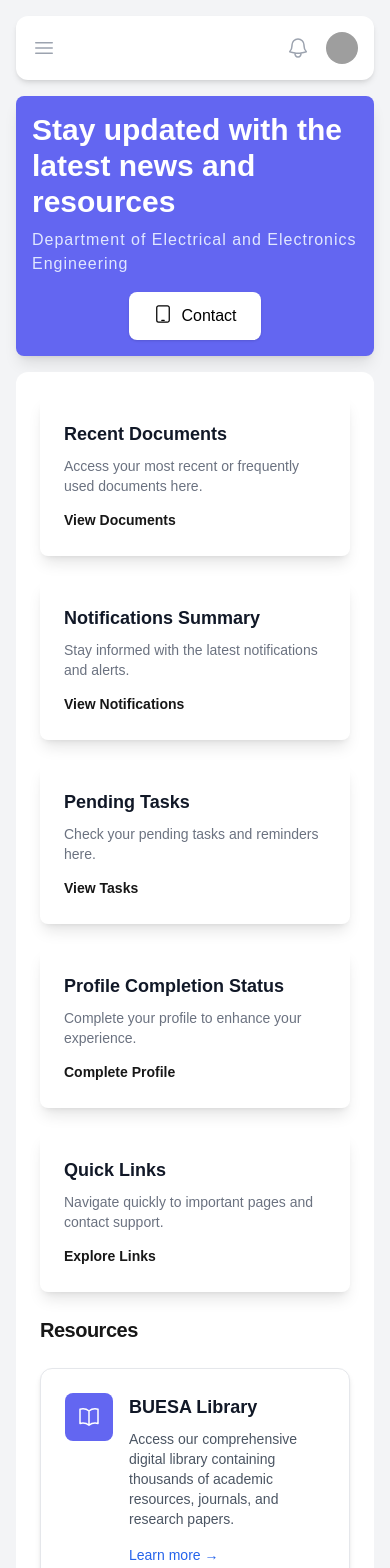
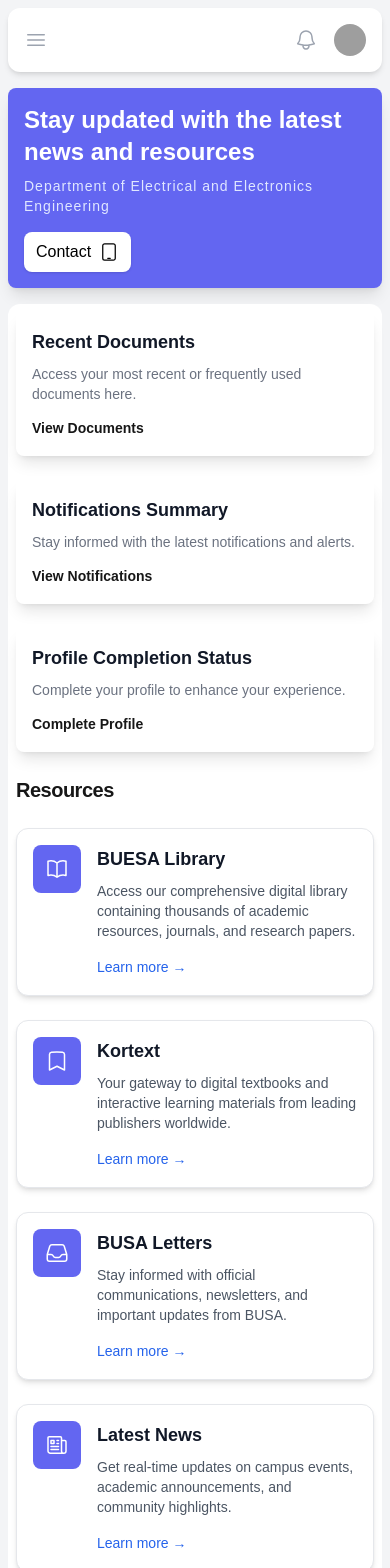
Before and after one commit to Marvellous-Udoye/departmental-website, a Next.js app: page /dashboard in a window 390 px wide. Shown: the top 1568 px of the page. Built offline with nearby package versions, Linux system fonts and the light colour scheme; grey boxes are pictures that could not be loaded.

Commit message:
feat(dashboard and components folder): implement responsiveness on dashboard home page

```diff
--- a/src/app/dashboard/layout.tsx
+++ b/src/app/dashboard/layout.tsx
@@ -8,7 +8,7 @@ export default function DashboardLayout({ children }: { children: React.ReactNod
       <Sidebar />
       <main className="absolute lg:left-[225px] max-w-[1124px] w-full">
 
-        <div className="bg-gray-100 p-4">
+        <div className="bg-gray-100 p-2 +md:p-4">
           <Navbar />
           <Banner />
           {children}
--- a/src/app/dashboard/notifications/page.tsx
+++ b/src/app/dashboard/notifications/page.tsx
@@ -109,9 +109,9 @@ export default function Notifications() {
       {isDrawerOpen && selectedNotification && (
         <Drawer
           onClose={() => setIsDrawerOpen(false)}
-          notificationBody={selectedNotification.subject}
+          notificationBody={selectedNotification.body}
           notificationDate={selectedNotification.date}
-          notificationSubject={selectedNotification.body}
+          notificationSubject={selectedNotification.subject}
 
         />
       )}
--- a/src/app/dashboard/page.tsx
+++ b/src/app/dashboard/page.tsx
@@ -22,6 +22,13 @@ const upcomingEvents = [
   { id: 3, title: 'Thesis Defense', date: 'Nov 20', time: '13:30', type: 'academic' }
 ];
 
+const quickActions = [
+  { label: 'Download Documents', icon: <DocumentTextIcon className="w-4 h-4" /> },
+  { label: 'Download Academic Calender', icon: <CalendarIcon className="w-4 h-4" /> },
+  { label: 'View Course Materials', icon: <BookOpenIcon className="w-4 h-4" /> },
+  { label: 'Visit Student Portal', icon: <ChartBarIcon className="w-4 h-4" /> }
+]
+
 const quickAccessItems = [
   {
     title: 'Recent Documents',
@@ -36,22 +43,10 @@ const quickAccessItems = [
     color: 'green'
   },
   {
-    title: 'Pending Tasks',
-    description: 'Check your pending tasks and reminders here.',
-    actionLabel: 'View Tasks',
-    color: 'yellow'
-  },
-  {
     title: 'Profile Completion Status',
     description: 'Complete your profile to enhance your experience.',
     actionLabel: 'Complete Profile',
     color: 'purple'
-  },
-  {
-    title: 'Quick Links',
-    description: 'Navigate quickly to important pages and contact support.',
-    actionLabel: 'Explore Links',
-    color: 'red'
   }
 ];
 
@@ -102,7 +97,7 @@ const teamMembers: TeamMemberProps[] = [
 ];
 
 const QuickAccessCard = ({ title, description, actionLabel, color = 'blue' }: ResourceProps) => (
-  <div className="p-6 rounded-lg shadow-lg transition-transform transform hover:scale-105 hover:shadow-xl relative overflow-hidden">
+  <div className="p-4 md:p-6 rounded-lg shadow-lg transition-transform transform lg:hover:scale-105 hover:shadow-xl relative overflow-hidden">
     <div className={`absolute -top-8 -right-8 bg-${color}-100 p-4 rounded-full`}></div>
     <h4 className="font-bold text-lg mb-2 text-gray-900">{title}</h4>
     <p className="text-sm text-gray-500 mb-3">{description}</p>
@@ -113,7 +108,7 @@ const QuickAccessCard = ({ title, description, actionLabel, color = 'blue' }: Re
 );
 
 const ResourceCard = ({ title, description, icon }: ResourceProps) => (
-  <div className="group bg-white dark:bg-gray-800 p-6 rounded-xl shadow-md hover:shadow-xl transition-all duration-300 transform hover:-translate-y-1 border border-gray-200 dark:border-gray-700">
+  <div className="group bg-white dark:bg-gray-800 p-4 md:p-6 rounded-xl shadow-md lg:hover:shadow-xl transition-all duration-300 transform hover:-translate-y-1 border border-gray-200 dark:border-gray-700">
     <div className="flex items-start space-x-4">
       <div className="p-3 bg-indigo-500 rounded-lg group-hover:bg-indigo-800 transition-colors">
         <div className="w-6 h-6 text-white">
@@ -124,7 +119,7 @@ const ResourceCard = ({ title, description, icon }: ResourceProps) => (
         <h4 className="font-bold text-lg mb-2 text-gray-900 dark:text-gray-100">
           {title}
         </h4>
-        <p className="text-gray-600 dark:text-gray-400 text-sm">
+        <p className="text-gray-600 dark:text-gray-400 text-sm line-clamp-3 md:line-clamp-none">
           {description}
         </p>
         <button className="mt-4 text-blue-600 dark:text-blue-400 text-sm font-medium hover:text-blue-700 dark:hover:text-blue-300 transition-colors">
@@ -141,7 +136,7 @@ const TeamMember = ({ name, position, imageUrl }: TeamMemberProps) => (
       <img
         src={imageUrl}
         alt={name}
-        className="max-w-30 w-full max-h-30 mx-auto object-cover transform group-hover:scale-105 transition ease duration-300ms"
+        className="max-w-30 w-full max-h-25 md:max-h-30 mx-auto object-cover transform group-hover:scale-105 transition ease duration-300ms"
       />
     </div>
     <div className='py-3'>
@@ -153,7 +148,7 @@ const TeamMember = ({ name, position, imageUrl }: TeamMemberProps) => (
 
 export default function Dashboard() {
   return (
-    <div className="min-h-screen rounded-xl p-6 bg-white">
+    <div className="min-h-screen rounded-xl p-2 md:p-6 bg-white">
       {/* Quick Access Section */}
       <section className="">
         <div className="grid grid-cols-1 sm:grid-cols-2 lg:grid-cols-3 gap-6">
@@ -185,7 +180,7 @@ export default function Dashboard() {
           <CardContent>
             <div className="space-y-4">
               {upcomingEvents.map((event) => (
-                <div key={event.id} className="flex items-center justify-between p-3 bg-gray-50 rounded-lg">
+                <div key={event.id} className="flex justify-between flex-col md:flex-row md:items-center p-3 bg-gray-50 rounded-lg ">
                   <div className='flex items-center flex-1'>
                     <div className="flex-shrink-0 w-12 h-12 bg-blue-100 rounded-lg flex items-center justify-center">
                       <ClockIcon className="w-6 h-6 text-blue-600" />
@@ -195,8 +190,8 @@ export default function Dashboard() {
                       <p className="text-sm text-gray-500">{event.date} at {event.time}</p>
                     </div>
                   </div>
-                  <div className='flex justify-center items-center max-w-[80px] w-full'>
-                    <span className={`px-1.5 py-1 text-[13px] leading-4 rounded-[4px] text-center font-normal
+                  <div className='flex justify-end md:justify-center items-center'>
+                    <span className={`px-1.5 py-1 text-[13px] leading-4 rounded-[4px] text-center font-normal w-[70px]
                      ${event.type === 'meeting' ? 'bg-[#FFF3DE] text-[#FF9600]' :
                         event.type === 'event' ? 'bg-[#FFEAED] text-[#EF6E68]' :
                           'bg-[#E3F2FD] text-[#2196F3]'
@@ -206,6 +201,9 @@ export default function Dashboard() {
                   </div>
                 </div>
               ))}
+              <div className='flex items-center justify-end'>
+                <p className='flex items-center text-gray-600 gap-1.5 font-normal text-sm pr-3 active:text-gray-900 cursor-pointer'>See more <CalendarIcon className='w-4 h-4' /></p>
+              </div>
             </div>
           </CardContent>
         </Card>
@@ -220,17 +218,12 @@ export default function Dashboard() {
           </CardHeader>
           <CardContent>
             <div className="space-y-3">
-              {[
-                { label: 'Download Documents', icon: <DocumentTextIcon className="w-4 h-4" /> },
-                { label: 'Download Academic Calender', icon: <CalendarIcon className="w-4 h-4" /> },
-                { label: 'View Course Materials', icon: <BookOpenIcon className="w-4 h-4" /> },
-                { label: 'Visit Student Portal', icon: <ChartBarIcon className="w-4 h-4" /> }
-              ].map((action, index) => (
+              {quickActions.map((action, index) => (
                 <button
                   key={index}
                   className="w-full flex items-center space-x-3 p-3 text-left rounded-lg hover:bg-gray-50 transition-colors"
                 >
-                  <div className="p-2 rounded-lg bg-indigo-100">
+                  <div className="p-2 rounded-lg bg-blue-100">
                     {action.icon}
                   </div>
                   <span className="text-[14px] font-medium text-gray-700 tracking-[1px]">{action.label}</span>
--- a/src/components/banner.tsx
+++ b/src/components/banner.tsx
@@ -1,22 +1,34 @@
+"use client"
+
 import { DeviceTabletIcon } from "@heroicons/react/24/outline";
+import { useState } from "react";
 
 export default function Banner() {
+  const departments = [
+    'Electrical and Electronics Engineering',
+    'Biomedical Engineering',
+    'Mechatronics Engineering',
+    'Mechanical Engineering',
+    'Computer Engineering',
+    'Civil Engineering'
+  ];
+
+  const [department, setDepartment] = useState('Electrical and Electronics Engineering');
+
   return (
     <div>
-      <div className="bg-indigo-500 text-white mb-4 p-4 lg:p-8 rounded-lg shadow-lg max-h-[300px] flex flex-col md:flex-row items-center justify-between space-y-4 md:space-y-0">
+      <div className="bg-indigo-500 text-white mb-4 p-4 lg:p-8 rounded-lg shadow-lg max-h-[300px] flex flex-col md:flex-row sm:items-center justify-between space-y-4 md:space-y-0">
         <div className="flex flex-col items-start">
-          <h1 className="text-3xl font-bold">Stay updated with the latest news and resources</h1>
-          <p className="text-indigo-100 mt-2 tracking-[1px]">Department of Electrical and Electronics Engineering</p>
+          <h1 className="text-2xl md:text-3xl font-extrabold">Stay updated with the latest news and resources</h1>
+          <p className="text-indigo-100 mt-2 tracking-[1px] text-sm md:text-base">Department of {department}</p>
         </div>
-        <div className="flex space-x-4">
-          <button className="flex bg-white text-black px-6 py-3 rounded-lg shadow transition">
-            <div className="w-5 h-5 mr-2">
-              <DeviceTabletIcon />
-            </div>
-            Contact
-          </button>
-        </div>
+        <button className="flex self-start md:self-center items-center gap-2 bg-white text-black px-3 md:px-6 py-2 md:py-3 rounded-lg shadow transition">
+          Contact
+          <div className="w-5 h-5">
+            <DeviceTabletIcon />
+          </div>
+        </button>
       </div>
     </div>
-  )
+  );
 }
--- a/src/components/card.tsx
+++ b/src/components/card.tsx
@@ -44,7 +44,7 @@ export const CardTitle = ({ children, className = '' }: CardTitleProps) => {
 
 export const CardContent = ({ children, className = '' }: CardContentProps) => {
   return (
-    <div className={`p-6 ${className}`}>
+    <div className={`p-3 md:p-6 ${className}`}>
       {children}
     </div>
   );
--- a/src/components/navbar.tsx
+++ b/src/components/navbar.tsx
@@ -179,7 +179,7 @@ export default function Navbar() {
             </DisclosureButton>
           ))}
         </div> */}
-        <ul className="flex flex-col w-full border-b-[2px] border-t-[2px]">
+        <ul className="flex flex-col w-full border-t-[2px]">
           {menus.map((menu, index) => {
             const isActive = pathName === menu.href
             return (
```
